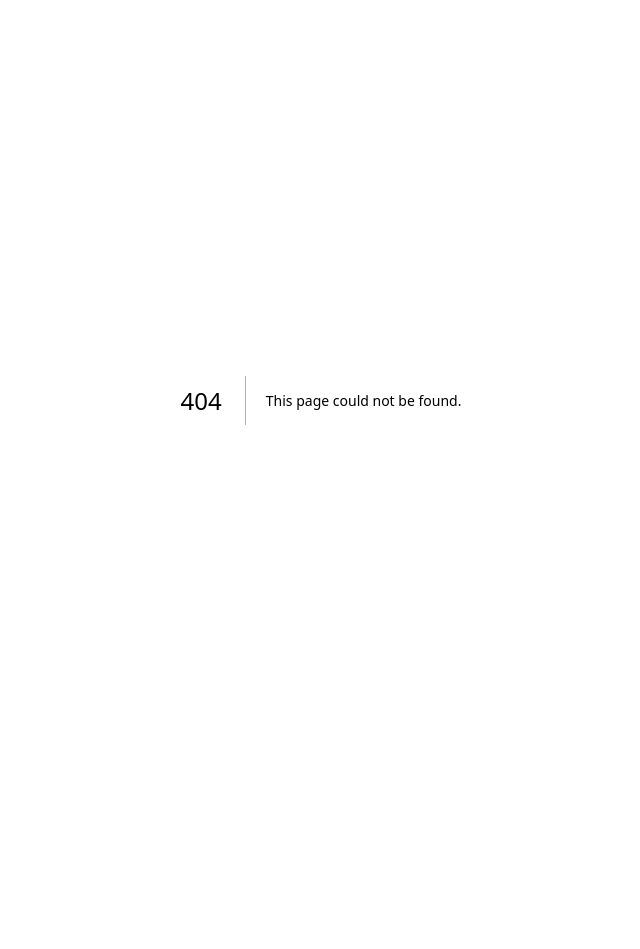
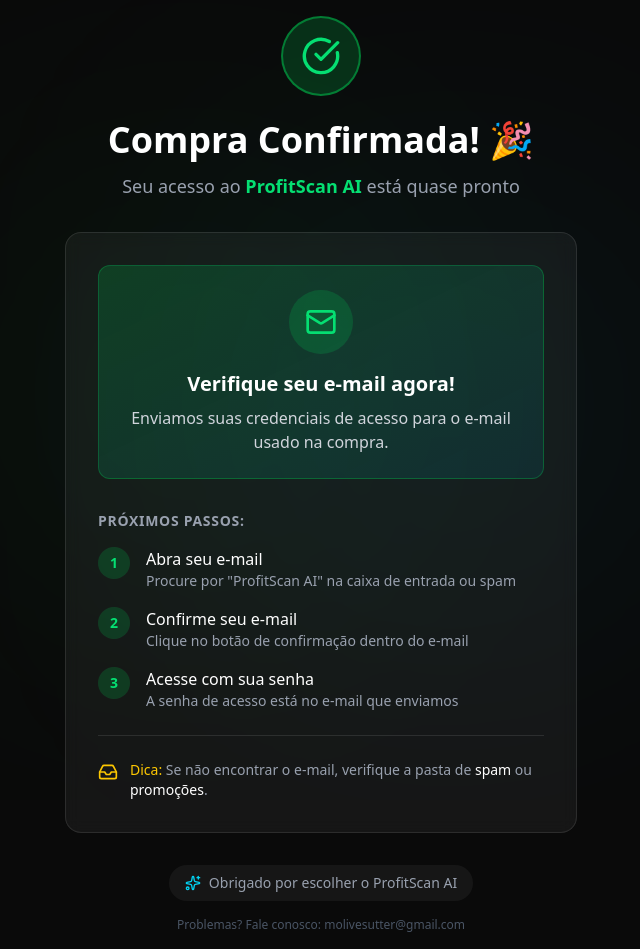
Before and after one commit to guiilherm94/ProfitScan, a Next.js app: page /entregavel in a window 1280 px wide. Before the commit this address had no page. Shown: the whole page, without its empty margins (319-959 px from the left). Before the commit the page ends 800 px from the top, so only its background shows below. Built offline with nearby package versions, Linux system fonts and the light colour scheme.

Commit message:
Add files via upload

```diff
--- /dev/null
+++ b/src/app/entregavel/page.tsx
@@ -0,0 +1,101 @@
+'use client'
+
+import { Mail, CheckCircle, Inbox, Sparkles } from 'lucide-react'
+
+export default function EntregavelPage() {
+    return (
+        <div className="min-h-screen bg-[#0a0a0a] flex items-center justify-center p-4">
+            {/* Background effects */}
+            <div className="fixed inset-0 overflow-hidden pointer-events-none">
+                <div className="absolute top-1/4 left-1/4 w-96 h-96 bg-green-500/10 rounded-full blur-[150px]"></div>
+                <div className="absolute bottom-1/4 right-1/4 w-96 h-96 bg-cyan-500/10 rounded-full blur-[150px]"></div>
+            </div>
+
+            <div className="relative z-10 w-full max-w-lg">
+                {/* Success Icon */}
+                <div className="text-center mb-8">
+                    <div className="inline-flex items-center justify-center w-20 h-20 rounded-full bg-green-500/20 border-2 border-green-500/50 mb-6">
+                        <CheckCircle className="w-10 h-10 text-green-400" />
+                    </div>
+                    <h1 className="text-3xl md:text-4xl font-bold text-white mb-3">
+                        Compra Confirmada! 🎉
+                    </h1>
+                    <p className="text-gray-400 text-lg">
+                        Seu acesso ao <span className="text-green-400 font-semibold">ProfitScan AI</span> está quase pronto
+                    </p>
+                </div>
+
+                {/* Card Principal */}
+                <div className="bg-white/5 backdrop-blur-sm border border-white/10 rounded-2xl p-8">
+                    {/* Email Alert - Destacado */}
+                    <div className="flex flex-col items-center text-center p-6 bg-gradient-to-br from-green-500/20 to-cyan-500/10 border border-green-500/30 rounded-xl mb-8">
+                        <div className="w-16 h-16 rounded-full bg-green-500/20 flex items-center justify-center mb-4">
+                            <Mail className="w-8 h-8 text-green-400" />
+                        </div>
+                        <h2 className="text-xl font-bold text-white mb-2">Verifique seu e-mail agora!</h2>
+                        <p className="text-gray-300">
+                            Enviamos suas credenciais de acesso para o e-mail usado na compra.
+                        </p>
+                    </div>
+
+                    {/* Steps */}
+                    <h3 className="text-sm font-semibold text-gray-400 uppercase tracking-wider mb-4">Próximos passos:</h3>
+                    <div className="space-y-4">
+                        <div className="flex items-start gap-4">
+                            <div className="w-8 h-8 rounded-full bg-green-500/20 flex items-center justify-center flex-shrink-0">
+                                <span className="text-green-400 font-bold text-sm">1</span>
+                            </div>
+                            <div>
+                                <p className="text-white font-medium">Abra seu e-mail</p>
+                                <p className="text-gray-400 text-sm">Procure por "ProfitScan AI" na caixa de entrada ou spam</p>
+                            </div>
+                        </div>
+
+                        <div className="flex items-start gap-4">
+                            <div className="w-8 h-8 rounded-full bg-green-500/20 flex items-center justify-center flex-shrink-0">
+                                <span className="text-green-400 font-bold text-sm">2</span>
+                            </div>
+                            <div>
+                                <p className="text-white font-medium">Confirme seu e-mail</p>
+                                <p className="text-gray-400 text-sm">Clique no botão de confirmação dentro do e-mail</p>
+                            </div>
+                        </div>
+
+                        <div className="flex items-start gap-4">
+                            <div className="w-8 h-8 rounded-full bg-green-500/20 flex items-center justify-center flex-shrink-0">
+                                <span className="text-green-400 font-bold text-sm">3</span>
+                            </div>
+                            <div>
+                                <p className="text-white font-medium">Acesse com sua senha</p>
+                                <p className="text-gray-400 text-sm">A senha de acesso está no e-mail que enviamos</p>
+                            </div>
+                        </div>
+                    </div>
+
+                    {/* Divider */}
+                    <div className="border-t border-white/10 my-6"></div>
+
+                    {/* Tip */}
+                    <div className="flex items-start gap-3 text-sm">
+                        <Inbox className="w-5 h-5 text-yellow-400 flex-shrink-0 mt-0.5" />
+                        <p className="text-gray-400">
+                            <span className="text-yellow-400 font-medium">Dica:</span> Se não encontrar o e-mail, verifique a pasta de <span className="text-white">spam</span> ou <span className="text-white">promoções</span>.
+                        </p>
+                    </div>
+                </div>
+
+                {/* Footer */}
+                <div className="text-center mt-8">
+                    <div className="inline-flex items-center gap-2 px-4 py-2 bg-white/5 rounded-full">
+                        <Sparkles className="w-4 h-4 text-cyan-400" />
+                        <span className="text-gray-400 text-sm">Obrigado por escolher o ProfitScan AI</span>
+                    </div>
+                </div>
+
+                <p className="text-center text-gray-600 text-xs mt-4">
+                    Problemas? Fale conosco: molivesutter@gmail.com
+                </p>
+            </div>
+        </div>
+    )
+}
```
